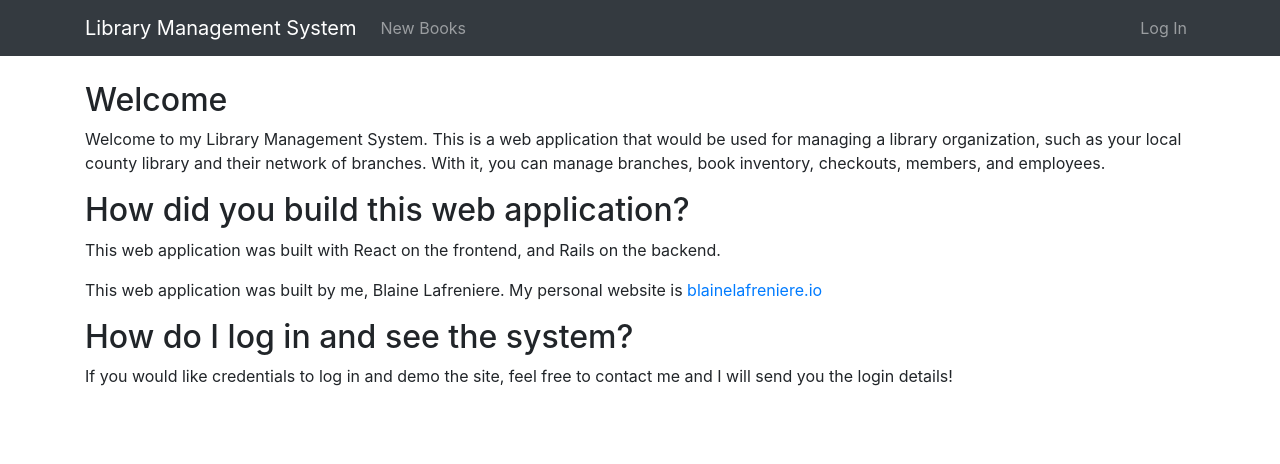
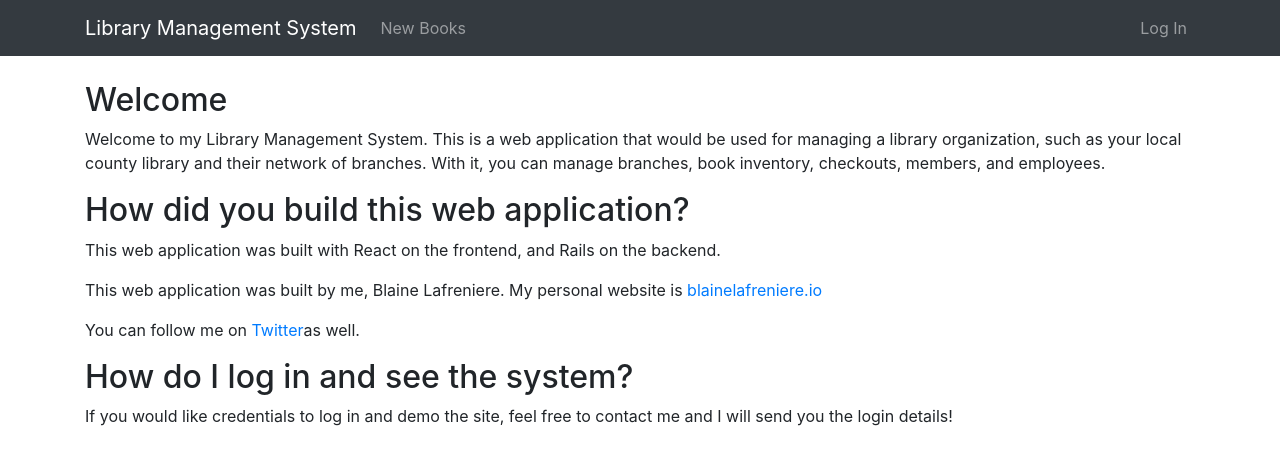
Before and after one commit to brlafreniere/lms, a React (Create React App) app in the folder frontend-react/: page / in a window 1280 px wide. Shown: the top 464 px of the page. Built offline with nearby package versions, Linux system fonts and the light colour scheme.

Commit message:
add twitter details to intro page

```diff
--- a/frontend-react/src/App.js
+++ b/frontend-react/src/App.js
@@ -54,6 +54,10 @@ export default class App extends React.Component {
                             Lafreniere. My personal website is <a
                             href="http://blainelafreniere.io">blainelafreniere.io</a></p>
 
+                            <p>You can follow me on <a
+                            href="https://twitter.com/brlafreniere">Twitter</a>
+                            as well.</p>
+
                             <h2>How do I log in and see the system?</h2>
 
                             <p>If you would like credentials to log in and
```
